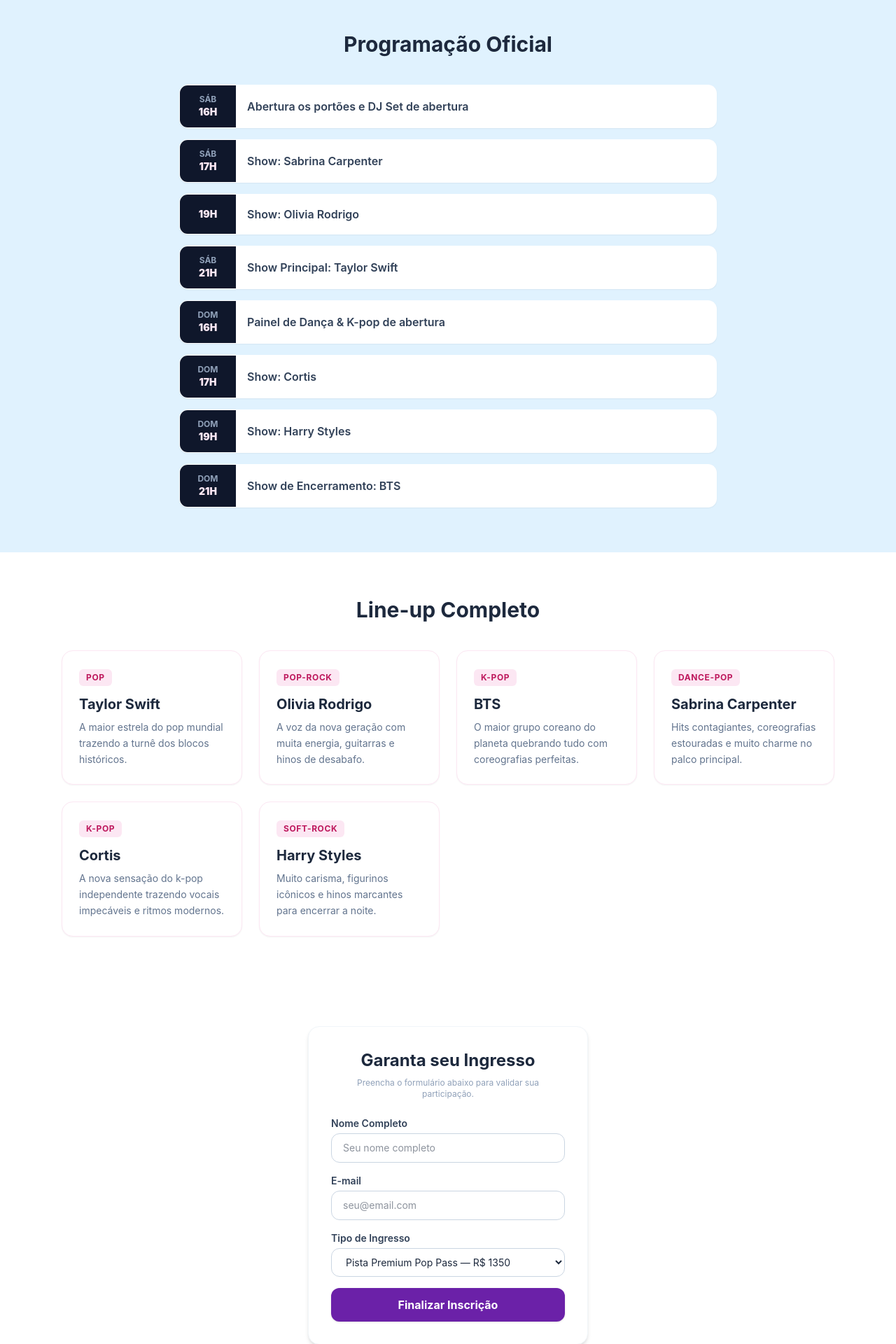
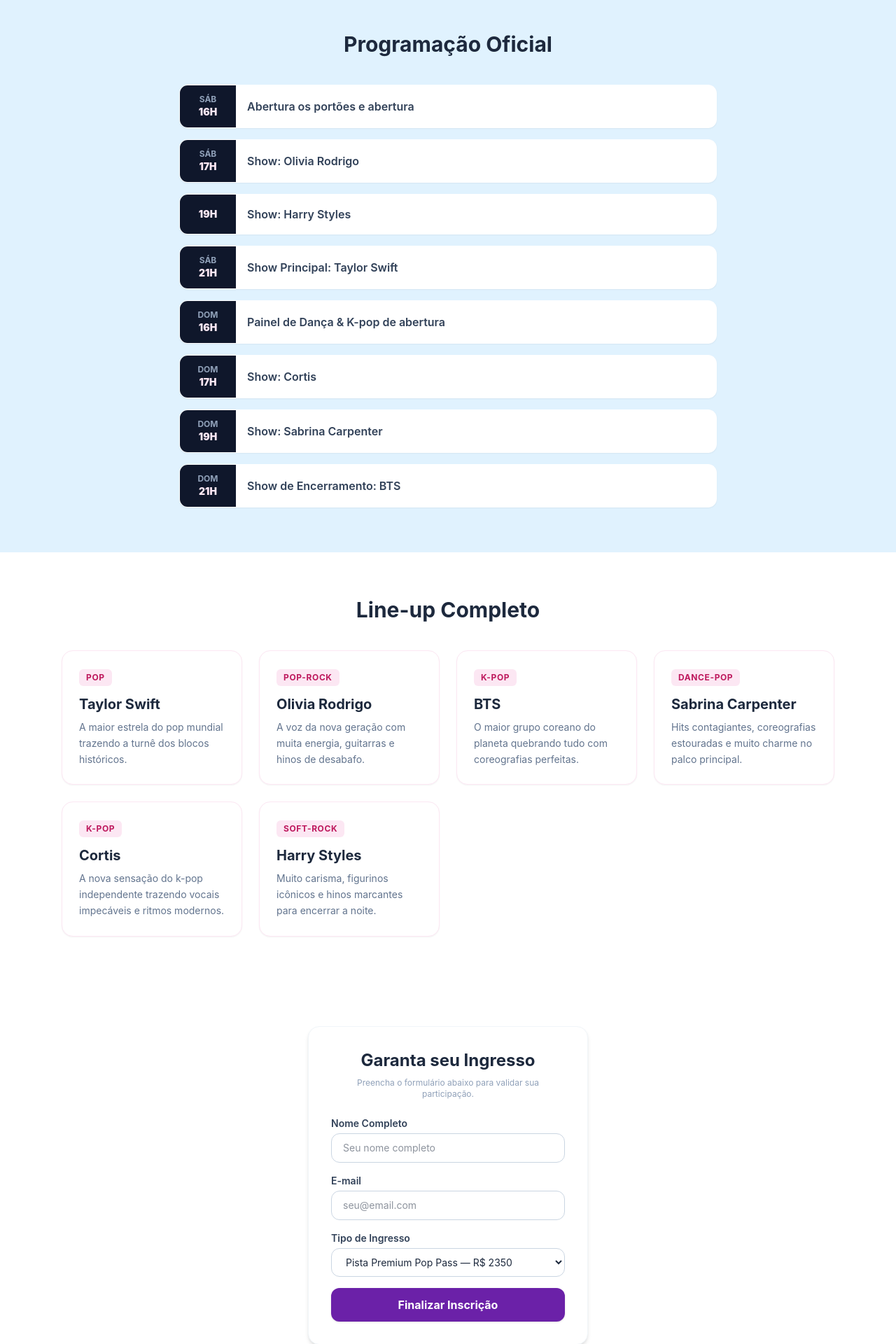
Before and after one commit to FerBighi/lp-evento-mariaFernanda, a React (Vite) app: page / in a window 1280 px wide. Shown: the part 980-2900 px from the top of the page at 70% size. Built offline with nearby package versions, Linux system fonts and the light colour scheme.

Commit message:
Etapa 6 — Corrigido textos fixos para lerem os dados dinâmicos do Allianz Parque

```diff
--- a/src/components/Programacao.jsx
+++ b/src/components/Programacao.jsx
@@ -9,7 +9,6 @@
                 <div className="space-y-4">
                     {programacao.map((item) => (
                         <div key={item.id} className="flex bg-white rounded-xl shadow-xs overflow-hidden border border-white">
-                            {/* CORRIGIDO: Ajustado para min-w-20 que se adapta melhor aos padrões nativos da v4 */}
                             <span className="bg-slate-900 text-rosa-fundo font-bold px-4 py-3 flex flex-col items-center justify-center min-w-20 text-xs uppercase">
                                 <span className="text-slate-400">{item.dia}</span>
                                 <span className="text-sm font-black">{item.horario}</span>
--- a/src/data/evento.js
+++ b/src/data/evento.js
@@ -12,13 +12,13 @@
 ];
 
 export const programacao = [
-  { id: 1, dia: "Sáb", horario: "16h", atividade: "Abertura os portões e DJ Set de abertura" },
-  { id: 2, dia: "Sáb", horario: "17h", atividade: "Show: Sabrina Carpenter" },
-  { id: 3, py: "Sáb", horario: "19h", atividade: "Show: Olivia Rodrigo" },
+  { id: 1, dia: "Sáb", horario: "16h", atividade: "Abertura os portões e abertura" },
+  { id: 2, dia: "Sáb", horario: "17h", atividade: "Show: Olivia Rodrigo" },
+  { id: 3, py: "Sáb", horario: "19h", atividade: "Show: Harry Styles" },
   { id: 4, dia: "Sáb", horario: "21h", atividade: "Show Principal: Taylor Swift" },
   { id: 5, dia: "Dom", horario: "16h", atividade: "Painel de Dança & K-pop de abertura" },
   { id: 6, dia: "Dom", horario: "17h", atividade: "Show: Cortis" },
-  { id: 7, dia: "Dom", horario: "19h", atividade: "Show: Harry Styles" },
+  { id: 7, dia: "Dom", horario: "19h", atividade: "Show: Sabrina Carpenter" },
   { id: 8, dia: "Dom", horario: "21h", atividade: "Show de Encerramento: BTS" }
 ];
 
@@ -32,6 +32,6 @@
 ];
 
 export const tiposIngresso = [
-  "Pista Premium Pop Pass — R$ 1350",
-  "Solidário (+1 kg de alimento) — R$ 1200"
+  "Pista Premium Pop Pass — R$ 2350",
+  "Solidário (+1 kg de alimento) — R$ 2200"
 ];
```
